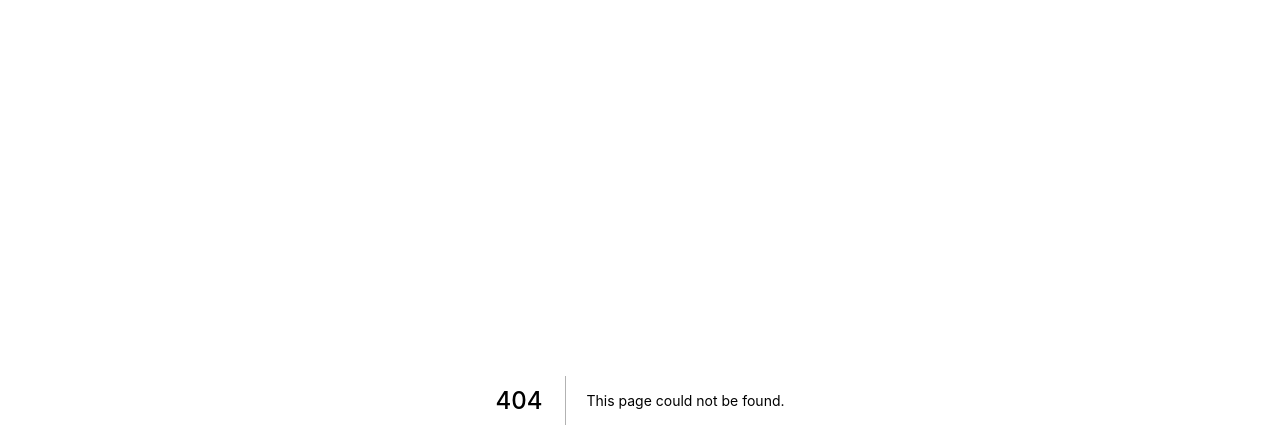
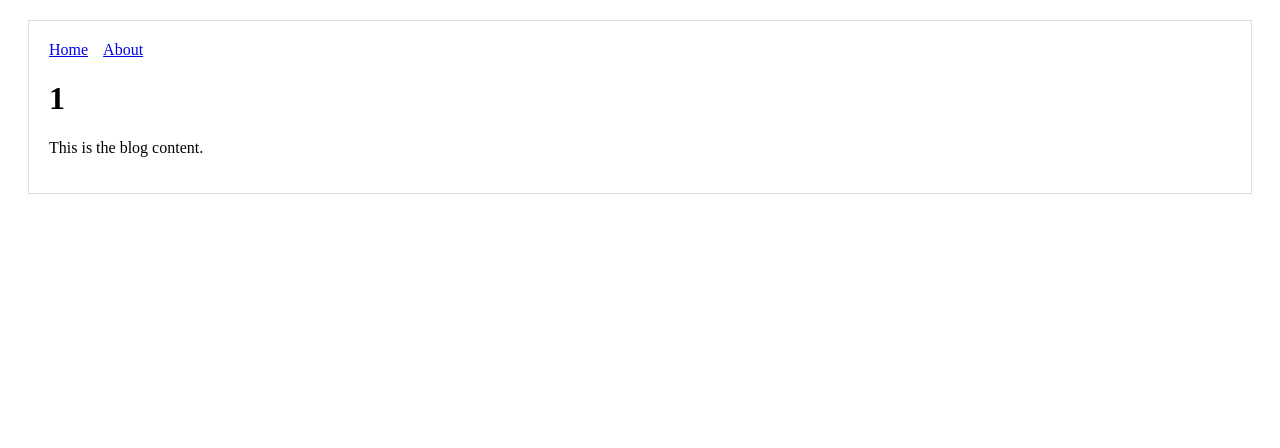
Before and after one commit to ladams1776/Task-Tracker, a Next.js app: page /p/1 in a window 1280 px wide. Before the commit this address had no page. Shown: the top 448 px of the page. Built offline with nearby package versions, Linux system fonts and the light colour scheme.

Commit message:
Creating a dynamic page

```diff
--- /dev/null
+++ b/pages/p/[id].js
@@ -0,0 +1,12 @@
+import { useRouter } from 'next/router';
+import Layout from '../../components/Layout';
+
+export default function Post() {
+  const router = useRouter();
+  return (
+    <Layout>
+      <h1>{router.query.id}</h1>
+      <p>This is the blog content.</p>
+    </Layout>
+  );
+}
```
